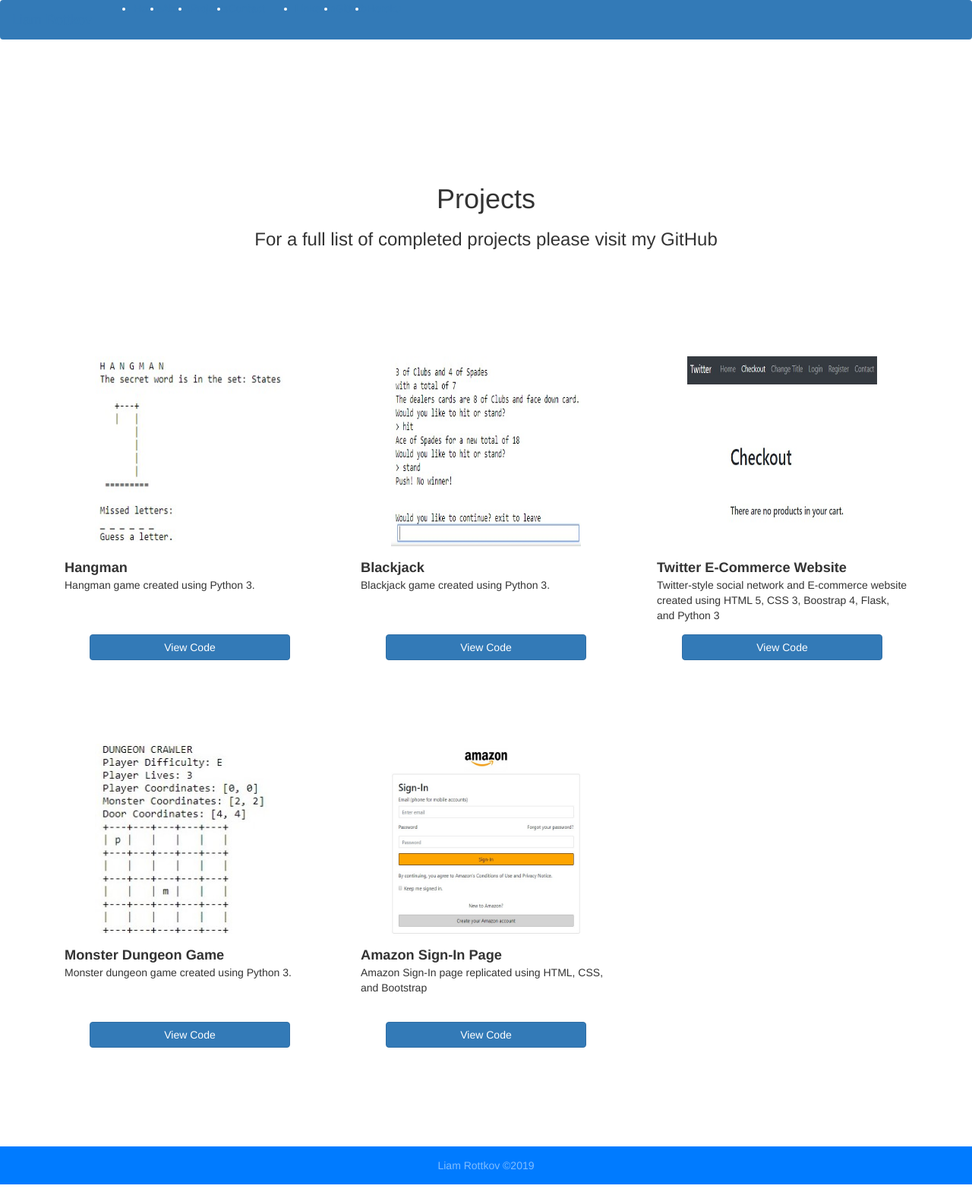
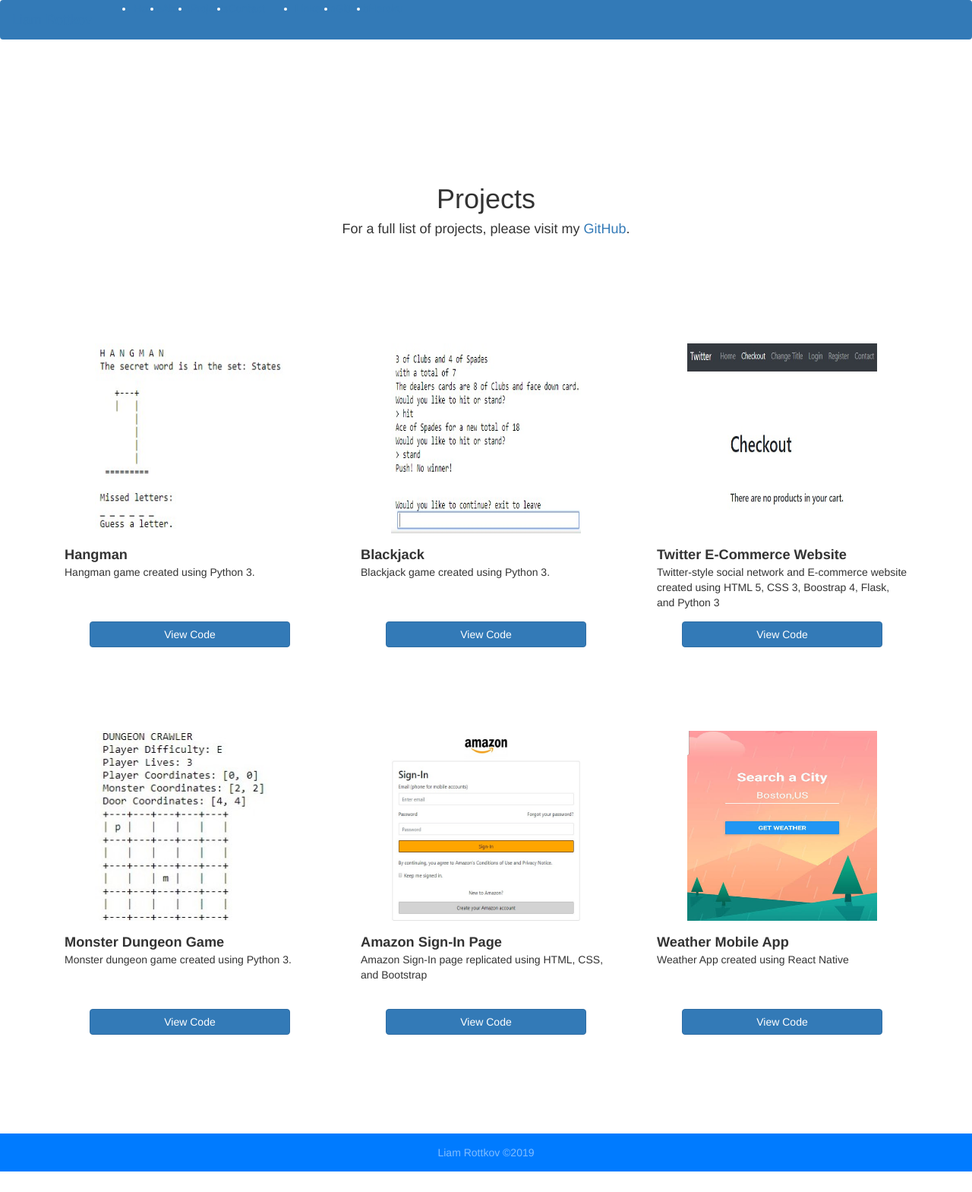
Before and after one commit to liamrottkov/flask_portfolio, a Flask app: page /projects in a window 1280 px wide. Shown: the whole page at 76% size. After the commit the page ends 1542 px from the top, so only its background shows below. Run offline with Flask 2, Linux system fonts and the light colour scheme; some libraries are stand-ins or nearby versions.

Commit message:
added more projects

```diff
--- a/app/routes.py
+++ b/app/routes.py
@@ -54,6 +54,13 @@
             'url': '../static/images/amazon.jpg',
             'source': 'https://github.com/liamrottkov/amazon_login'
         },
+        {
+            'id': 1006,
+            'title': 'Weather Mobile App',
+            'desc': 'Weather App created using React Native',
+            'url': '../static/images/1.jpg',
+            'source': 'https://github.com/liamrottkov/weather_mobile_app'
+        },
     ]
 
 
--- a/app/templates/about.html
+++ b/app/templates/about.html
@@ -12,7 +12,7 @@
 
     <div class="col-md-4">
       <div class="card">
-        <img src="../static/images/self.jpg" alt="Placeholder" class="card-img">
+        <img src="../static/images/0.jpg" alt="Placeholder" class="card-img">
       </div>
     </div> <!--ends col 4 for profile info-->
 
--- a/app/templates/base.html
+++ b/app/templates/base.html
@@ -42,7 +42,7 @@
             <a class="nav-link" target="_blank" href="https://www.linkedin.com/in/liam-rottkov-63778687/">LinkedIn</a>
           </li>
           <li class="nav-item">
-            <a class="nav-link" target="_blank" href="https://github.com/liamrottkov">Github</a>
+            <a class="nav-link" target="_blank" href="https://github.com/liamrottkov">GitHub</a>
           </li>
           <li class="nav-item">
             <a class="nav-link" target="_blank" href="https://dashboard.heroku.com/apps/infinite-brushlands-73472">Heroku</a>
--- a/app/templates/projects.html
+++ b/app/templates/projects.html
@@ -6,7 +6,7 @@
   <div class="row">
     <div class="col-md-12 center">
       <h1>{{ title }}</h1>
-      <h3>For a full list of completed projects please visit my GitHub</h3>
+      <h4>For a full list of projects, please visit my <a target="_blank" href="https://github.com/liamrottkov">GitHub</a>.</h4>
     </div> <!--ends col-->
   </div> <!-- ends row for title-->
 
```
Also changed, not shown: app/static/images/0.jpg (added), app/static/images/1.jpg (added).
